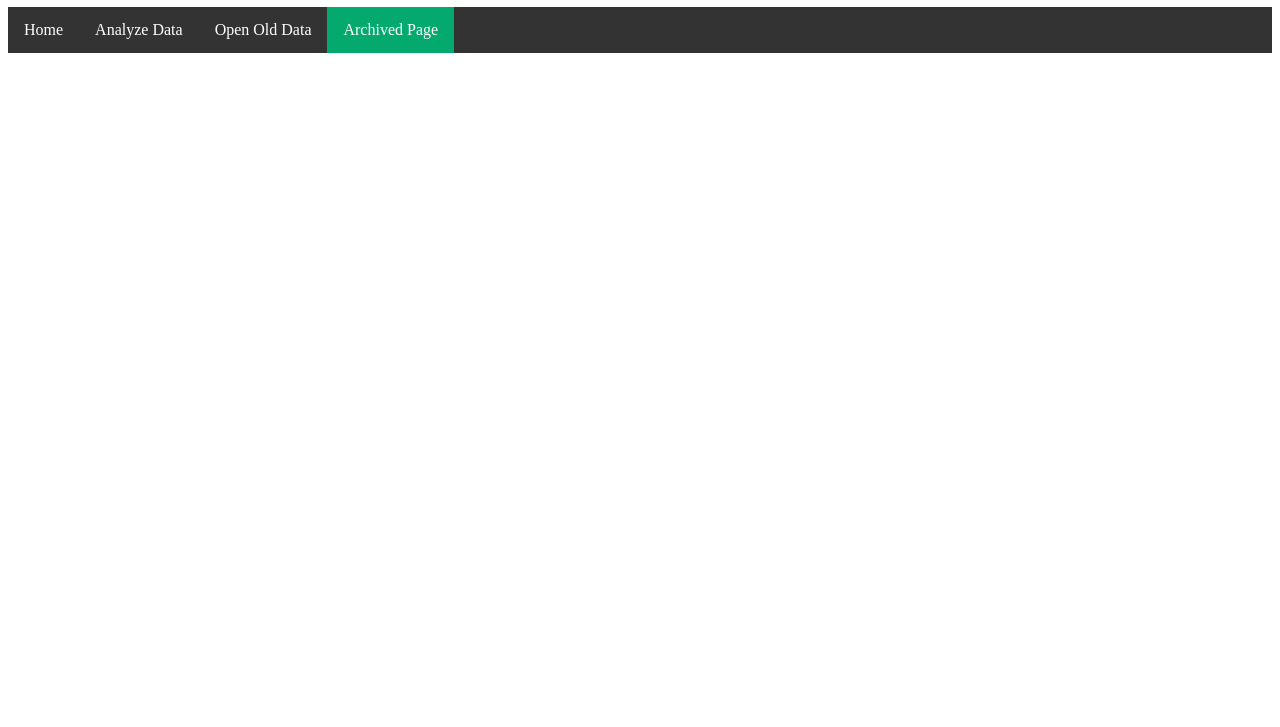
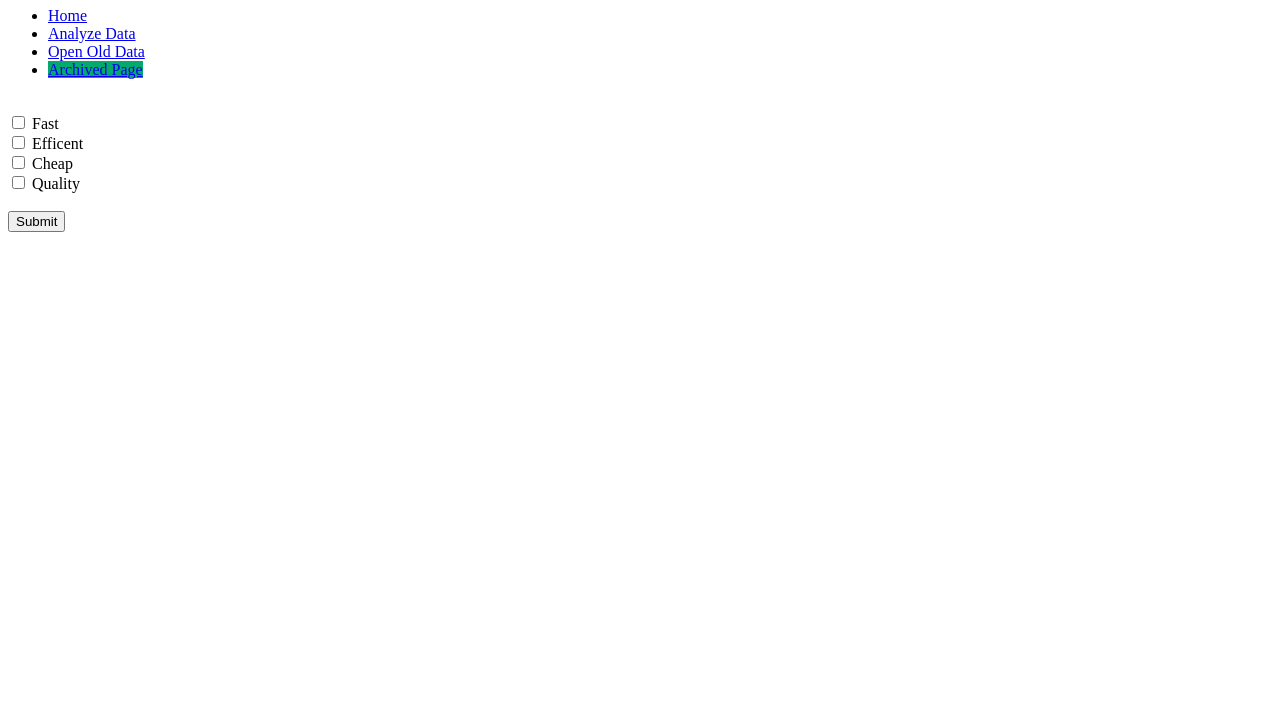
Before and after one commit to mpwdonnelly/Oddball_Analysis_Tool, a website: page baseInit/oldHTML.html in a window 1280 px wide. Shown: the part 73-800 px from the top of the page. Drawn offline with nearby package versions, Linux system fonts and the light colour scheme.

Commit message:
Created basic checkboxes with a limit

```diff
--- a/baseInit/js/styles.js
+++ b/baseInit/js/styles.js
@@ -1,9 +1,18 @@
 //jQuery for styling webpages
 $(document).ready(function () {
+
+    var limit = 2;
 
     $("#splash>h1").click(function () {
         location.href = "welcome.html";
     });
 
+    $("input.checkOption").on('change', function(evt) {
+        if($(this).siblings(":checked").length >= limit) {
+            this.checked = false;
+        }
+
+    });
+
 
 });
--- a/baseInit/oldHTML.html
+++ b/baseInit/oldHTML.html
@@ -15,18 +15,45 @@
 <body>
     <div id="archive">
         <div id="div1">
-            <h1 id="header1">THIS IS A DIV</h1>
+            <h1 id="header1">You Can Only Select Two</h1>
         </div>
 
-        <ul id="archiveNav">
-            <li><a href="welcome.html">Home</a></li>
-            <li><a href="filePicker.html">Analyze Data</a></li>
-            <li><a href="oldDataView.html">Open Old Data</a></li>
-            <li><a class="active" href="oldHTML.html">Archived Page</a></li>
-        </ul>
+        <nav id="topNav">
+            <ul>
+                <li><a href="welcome.html">Home</a></li>
+                <li><a href="filePicker.html">Analyze Data</a></li>
+                <li><a href="oldDataView.html">Open Old Data</a></li>
+                <li><a class="active" href="oldHTML.html">Archived Page</a></li>
+            </ul>
+        </nav>
+        <br>
+
+        <div id="checkBox">
+            <input type="checkbox" class="checkOption" name="option1">
+            <label for="option1"> Fast</label><br>
+
+            <input type="checkbox" class="checkOption" name="option2">
+            <label for="option2">Efficent</label><br>
+
+            <input type="checkbox" class="checkOption" name="option3">
+            <label for="option3"> Cheap</label><br>
+
+            <input type="checkbox" class="checkOption" name="option4">
+            <label for="option4"> Quality</label>
+            <br>
+            <br>
+            <button type="submit">Submit</button>
+
+        </div>
 
 
     </div>
+
+    <script src="https://code.jquery.com/jquery-3.6.0.slim.min.js"
+    integrity="sha256-u7e5khyithlIdTpu22PHhENmPcRdFiHRjhAuHcs05RI=" crossorigin="anonymous"></script>
+    <script src="js/styles.js"></script>
+
+
 </body>
 
 </html>
```
